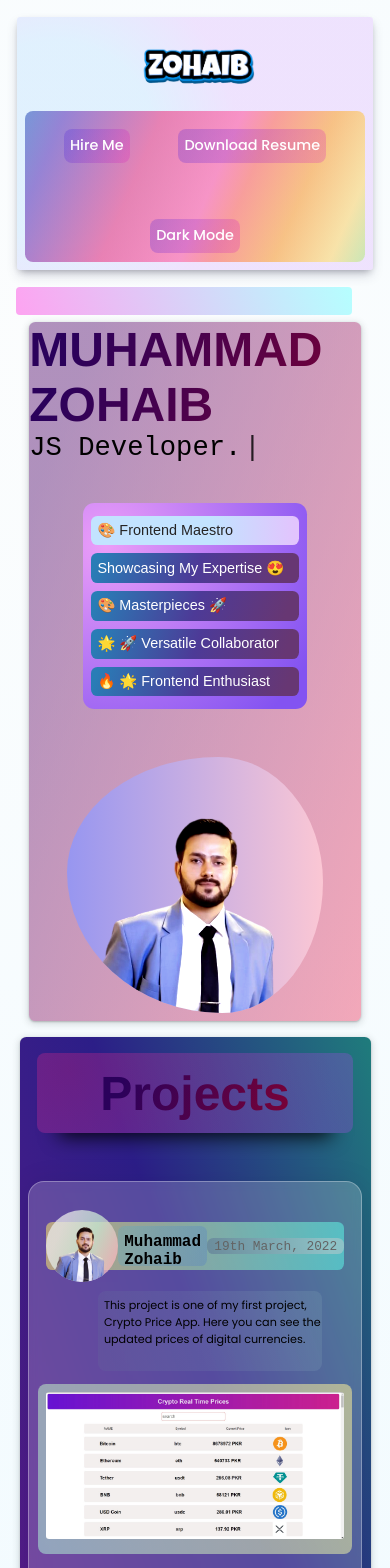
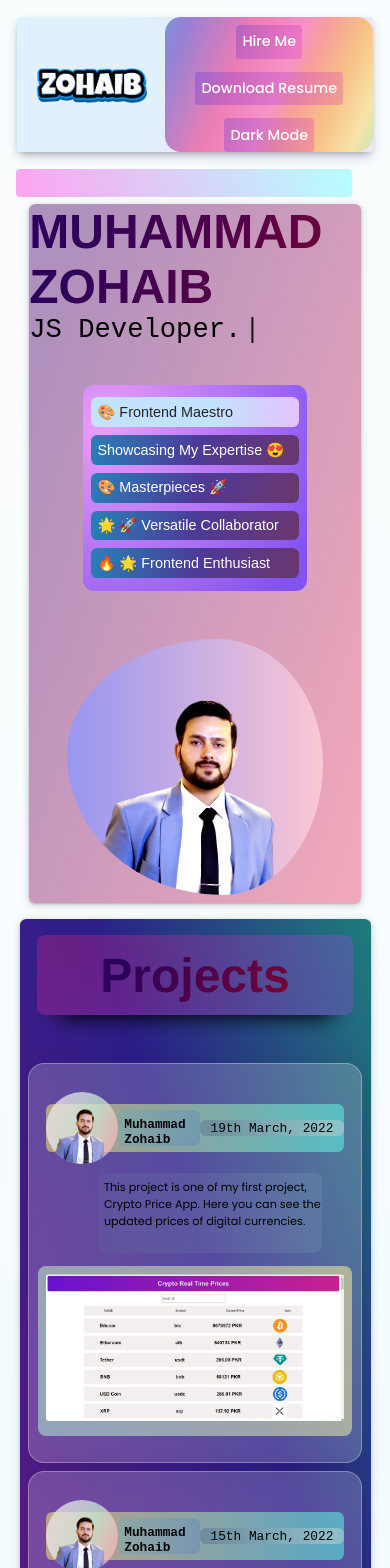
Before and after one commit to MuhammadZohaib28/React-Portfolio-Website, a React (Vite) app: page / in a window 390 px wide. Shown: the top 1568 px of the page. Built offline with nearby package versions, Linux system fonts and the light colour scheme.

Commit message:
Responsiveness Added

```diff
--- a/src/components/header.css
+++ b/src/components/header.css
@@ -21,6 +21,10 @@ header {
   }
 
   #dark header{
+    background: linear-gradient(109.6deg, rgb(26, 0, 56) 13.4%, rgb(73, 1, 32) 100.2%);
+  }
+
+  #dark ul {
     background: linear-gradient(109.6deg, rgb(26, 0, 56) 13.4%, rgb(73, 1, 32) 100.2%);
   }
 
@@ -58,8 +62,10 @@ header {
       rgb(58, 243, 156, 0.545) 112%,
       rgb(58, 243, 156, 0.545) 118.1%
     );
-    border-radius: 0.5rem;
+    border-radius: 0.2rem;
   }
+
+
 
   li {
     /* border: 1px solid red; */
@@ -90,18 +96,26 @@ header {
 
   @media (max-width: 768px) {
     .header {
-      flex-direction: column;
+      display: flex;
+      justify-content: center;
+      align-items: center;
       gap: 0.4rem;
-      padding: 0.5rem;
+      /* padding: 0.5rem; */
     }
 
     .header ul {
       flex-wrap: wrap;
       justify-content: center;
+      gap: 0.3rem;
+      /* border: 1px solid red; */
+      padding: 0;
+      border-radius: 1rem;
+
     }
 
     .header li {
       margin-top: 0.5rem;
       font-size: 0.9rem;
+      border-radius: 0.2rem;
     }
   }
--- a/src/components/hero.css
+++ b/src/components/hero.css
@@ -190,18 +190,6 @@
 }
 
 
-
-.mainSectionImageBg:hover {
-  /* border: 1px solid red; */
-  /* border-radius: 70% 30% 44% 56% / 47% 47% 53% 53%; */
-
-  /* background: linear-gradient(to right,  #8458742a, #45747826); */
-  background: linear-gradient(to right, rgb(151, 150, 240), rgb(251, 199, 212));
-  /* background: radial-gradient(circle at 10% 20%, rgb(222, 168, 248) 0%, rgb(168, 222, 248) 21.8%, rgb(189, 250, 205) 35.6%, rgb(243, 250, 189) 52.9%, rgb(250, 227, 189) 66.8%, rgb(248, 172, 172) 90%, rgb(254, 211, 252) 99.7%); */
-  height: 22rem;
-  margin-top: 3rem;
-  transition: all ease 1s;
-}
 
 .mainSectionHeading {
   /* border: 1px solid red; */
--- a/src/components/project.css
+++ b/src/components/project.css
@@ -275,23 +275,27 @@
   .aboutMeSection {
     width: 90%;
     margin: 1rem auto;
+
   }
 
   .socialMediaSectionHeadingContainer {
     width: 90%;
+
   }
 
   .postContainer {
     width: 95%;
     /* border: 1px solid red; */
-    /* height: 30rem; */
+    height: 25rem;
+
   }
 
   .postTopLeftName {
     width: 100%;
     margin-right: 0;
-    font-size: 1rem;
-    height: 2.5rem;
+    font-size: 0.8rem;
+    height: 2.2rem;
+
   }
 
   .postTopLeftDate {
@@ -299,6 +303,8 @@
     margin-right: 0;
     font-size: 0.8rem;
     height: 1rem;
+
+    color: rgb(0, 0, 0);
   }
 
   .postTopLeftImg{
```
